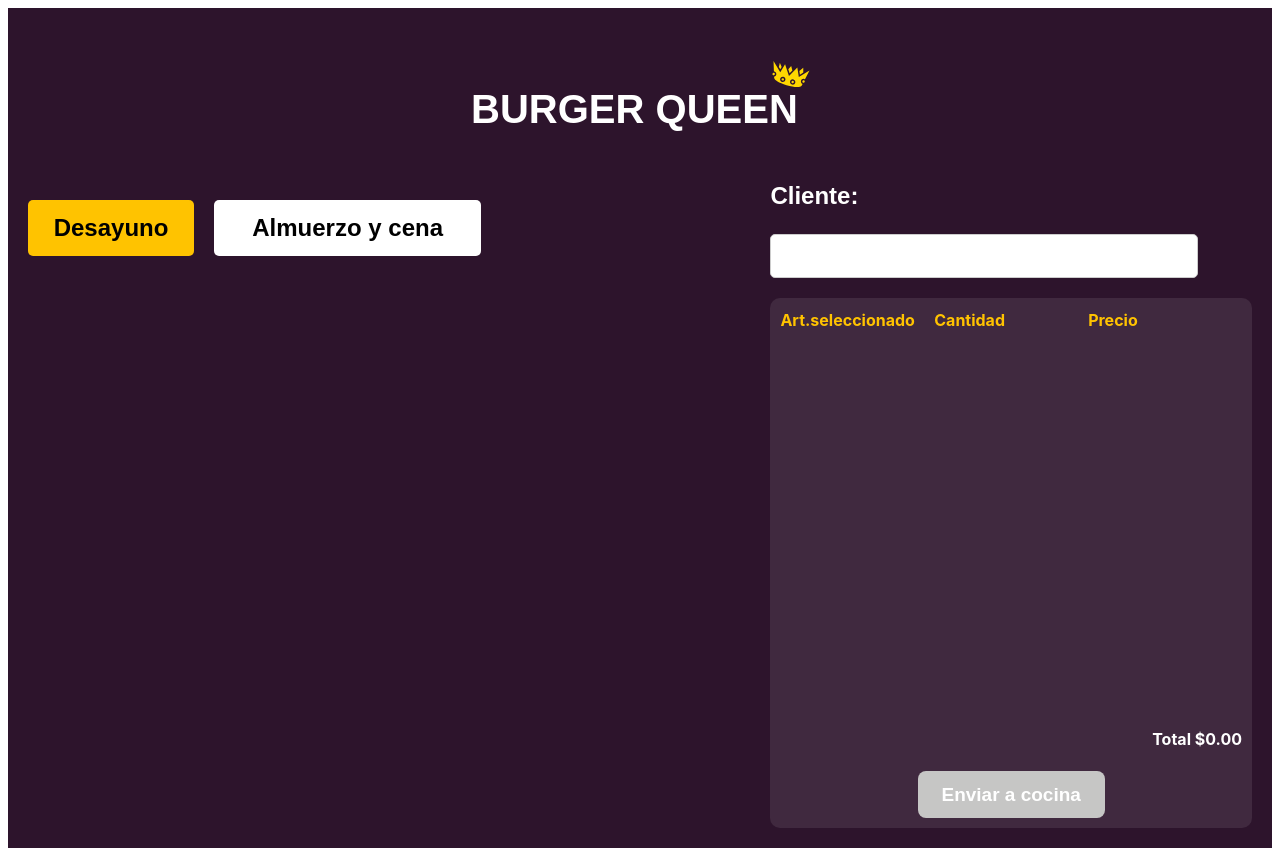
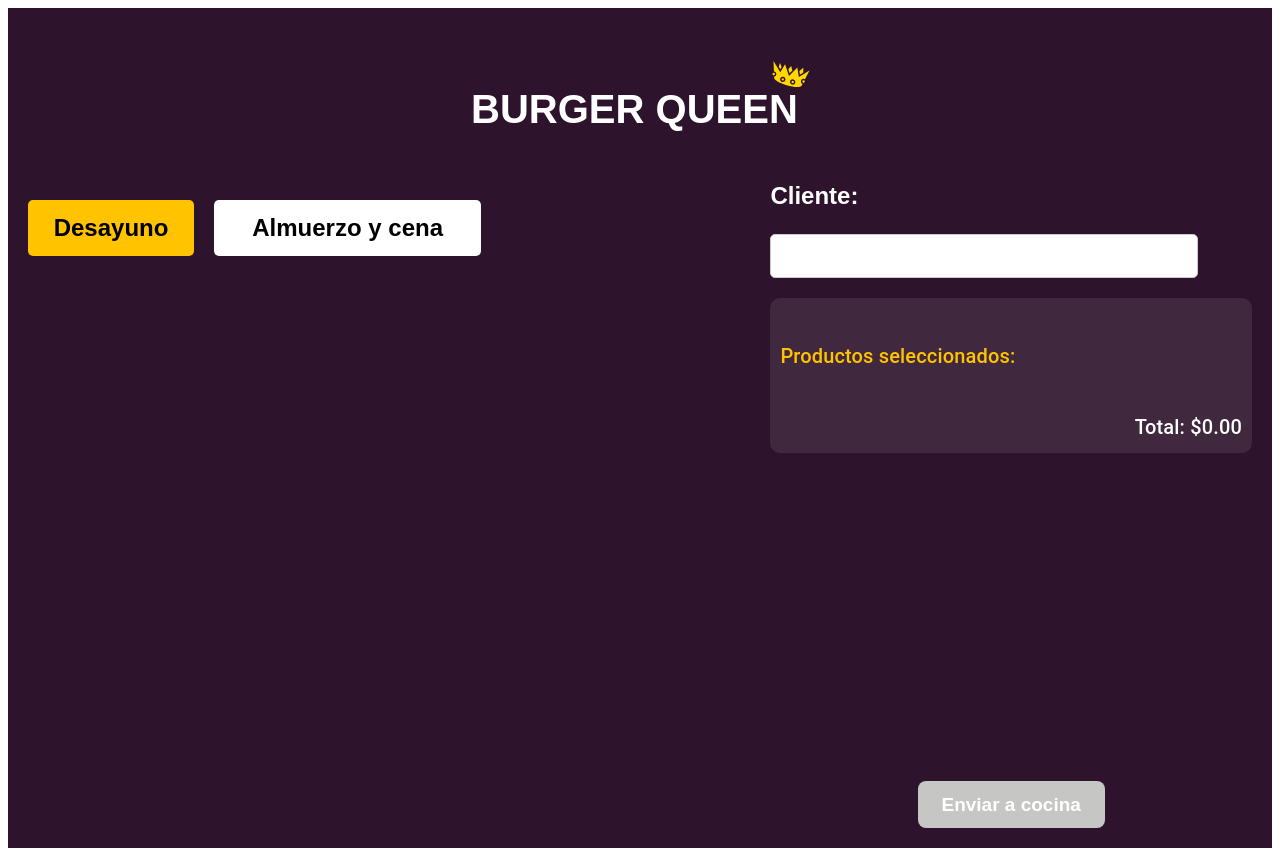
Before and after one commit to viveth17/DEV014-burger-queen-api-client, a React (Vite) app in the folder burger-queen/burger-queen/: page /products in a window 1280 px wide. Built offline with nearby package versions, Linux system fonts and the light colour scheme.

Commit message:
feat(OrderList): :sparkles: update selected products, add events, icons, and styles

```diff
--- /dev/null
+++ b/burger-queen/burger-queen/src/components/OrderList.tsx
@@ -0,0 +1,51 @@
+import React from 'react';
+import { List, ListItem, ListItemText, IconButton, Typography, Box } from '@mui/material';
+import { FontAwesomeIcon } from '@fortawesome/react-fontawesome';
+import { faTrash } from '@fortawesome/free-solid-svg-icons';
+import AddIcon from '@mui/icons-material/Add';
+import { OrderListProps } from '../types/types';
+import styles from '../styles/OrderList.module.css';
+
+const OrderList: React.FC<OrderListProps> = ({ orders, onRemove, onAddQuantity }) => {
+    const calculateTotal = () => {
+        return orders.reduce((total, product) => total + (product.price * product.quantity), 0).toFixed(2);
+    };
+    return (
+        <div className={styles.containerList}>
+            <Box sx={{ width: '100%', maxWidth: 600, mx: 'auto', mt: 4 }}>
+                <Typography variant="h6" gutterBottom className={styles.titleArt}>Productos seleccionados: </Typography>
+                <List>
+                    {orders.map(product => (
+                        <ListItem key={product.id}>
+                            <ListItemText
+                                primary={product.name}
+                                className={styles.nameProduct}
+                                secondary={
+                                    <>
+                                        <Typography variant="body2" component="span" className={styles.titleCant}>
+                                            Cantidad: {product.quantity}
+                                        </Typography>
+                                        <Typography variant="body2" component="span" className={styles.titlePrice} sx={{ marginLeft: 2 }}>
+                                            Precio: ${product.price * product.quantity}
+                                        </Typography>
+                                    </>
+                                }
+                            />
+                            <IconButton edge="end" aria-label="add" onClick={() => onAddQuantity(product.id)}>
+                                <AddIcon style={{ color: "peachpuff" }} />
+                            </IconButton>
+                            <IconButton edge="end" aria-label="delete" onClick={() => onRemove(product.id)}>
+                                <FontAwesomeIcon icon={faTrash} style={{ color: "peachpuff" }} />
+                            </IconButton>
+                        </ListItem>
+                    ))}
+                </List>
+                <Typography variant="h6" className={styles.totalPrice} sx={{ textAlign: 'right', mt: 2 }}>
+                    Total: ${calculateTotal()}
+                </Typography>
+            </Box>
+            </div>
+    );
+};
+
+export default OrderList;
--- a/burger-queen/burger-queen/src/components/Products.tsx
+++ b/burger-queen/burger-queen/src/components/Products.tsx
@@ -4,6 +4,8 @@
 import { getProducts } from '../services/APIService';
 import { GetProductsParams, Product } from '../types/types';
 import { filterData } from '../utils/filterData';
+import OrderList from './OrderList';
+
 
 
 export default function Products() {
@@ -14,6 +16,8 @@
     const [validProductImages, setValidProductImages] = useState<{ [key: string]: boolean }>({});
     const [filterType, setFilterType] = useState<string[]>(["Beverages", "Breakfast"]);
     const [selectedButton, setSelectedButton] = useState<string>('breakfast');
+    const [orders, setOrders] = useState<Product[]>([]);
+    const [buttonColor, setButtonColor] = useState('#C6C6C5');
 
     const handleNameChange = (event: ChangeEvent<HTMLInputElement>) => {
         setName(event.target.value);
@@ -66,8 +70,8 @@
     };
 
     useEffect(() => {
-        fetchProducts();
-    }, []);
+        fetchProducts(), [];
+    },);
 
     useEffect(() => {
         setFilteredProducts(filterData(products, filterType));
@@ -77,6 +81,46 @@
         setFilterType(types);
         setSelectedButton(button);
     };
+    const handleProductClick = (product: Product) => {
+        setOrders(prevOrders => {
+            const existingOrder = prevOrders.find(order => order.id === product.id);
+            if (existingOrder) {
+                return prevOrders.map(order =>
+                    order.id === product.id ? { ...order, quantity: order.quantity + 1 } : order
+                );
+            } else {
+                return ([...prevOrders, { ...product, quantity: 1 }]);
+            }
+        });
+    };
+    const handleRemove = (id: number) => {
+        setOrders(prevOrders => {
+            const existingProduct = prevOrders.find(order => order.id === id);
+            if (existingProduct && existingProduct.quantity > 1) {
+                return prevOrders.map(order =>
+                    order.id === id ? { ...order, quantity: order.quantity - 1 } : order
+                );
+            } else {
+                return prevOrders.filter(order => order.id !== id);
+            }
+        });
+    };
+
+    const handleAddQuantity = (id: number) => {
+        setOrders(prevOrders =>
+            prevOrders.map(order =>
+                order.id === id ? { ...order, quantity: order.quantity + 1 } : order
+            )
+        );
+    };
+
+    useEffect(() => {
+        if (orders.length > 0) {
+            setButtonColor('green');
+        } else {
+            setButtonColor('#C6C6C5');
+        }
+    }, [orders]);
 
 
     return (
@@ -102,7 +146,7 @@
             </div>
             <div className={styles.containerProducts}>
                 {filteredProducts.map(product => (
-                    <div key={product.id} className={styles.product}>
+                    <div key={product.id} className={styles.product} onClick={() => handleProductClick(product)}>
                         <img
                             className={styles.productImage}
                             src={validProductImages[product.id] ? product.image : '/Image_not_available.png'}
@@ -115,16 +159,12 @@
                     </div>
                 ))}
             </div>
-            <div className={styles.orderList}>
-                <div className={styles.list}>
-                    <p> Art.seleccionado</p>
-                    <p> Cantidad</p>
-                    <p> Precio</p>
-                </div>
-                <p className={styles.total}>Total $0.00</p>
-                <div className={styles.containerButton}>
-                    <button className={styles.buttonCocina}> Enviar a cocina </button>
-                </div>
+            <OrderList orders={orders} onRemove={handleRemove} onAddQuantity={handleAddQuantity} />
+            <div className={styles.containerButton}>
+                <button className={styles.buttonCocina}
+                    style={{ backgroundColor: buttonColor }}
+                >
+                    Enviar a cocina </button>
             </div>
         </div>
     );
--- /dev/null
+++ b/burger-queen/burger-queen/src/styles/OrderList.module.css
@@ -0,0 +1,41 @@
+.titleArt {
+    margin: 0px 14px;
+    color: #FFC300;
+    font-size: 18px;
+    font-weight: 600;
+    font-family: 'Montserrat', sans-serif;
+}
+
+.titleCant {
+    color: #FFC300;
+    font-size: 16px;
+    font-weight: 600;
+    font-family: 'Montserrat', sans-serif
+}
+
+.titlePrice {
+    color: #FFC300;
+    font-size: 16px;
+    font-weight: 600;
+    font-family: 'Montserrat', sans-serif
+}
+.nameProduct{
+    color:white;
+    font-size: 16px;
+    font-weight: 600;
+    font-family: 'Montserrat', sans-serif
+}
+.totalPrice{
+    color: white;
+    font-size: 16px;
+    font-weight: 600;
+    font-family: 'Montserrat', sans-serif
+}
+.containerList{
+    background: #ffffff17;
+    border-radius: 10px;
+    gap: 20px;
+    padding: 10px;
+    max-height: max-content;
+    overflow: scroll;
+}
--- a/burger-queen/burger-queen/src/styles/Products.module.css
+++ b/burger-queen/burger-queen/src/styles/Products.module.css
@@ -256,3 +256,6 @@
 .productPrice {
     color: #FFC300;
 }
+.trashIcon {
+    color: #FFC300;
+  }
```
Also changed, not shown: burger-queen/burger-queen/package.json (+7 -0 lines), burger-queen/burger-queen/src/types/types.ts (+11 -4 lines), 1 other file (tests, documents, lock files or other folders).
